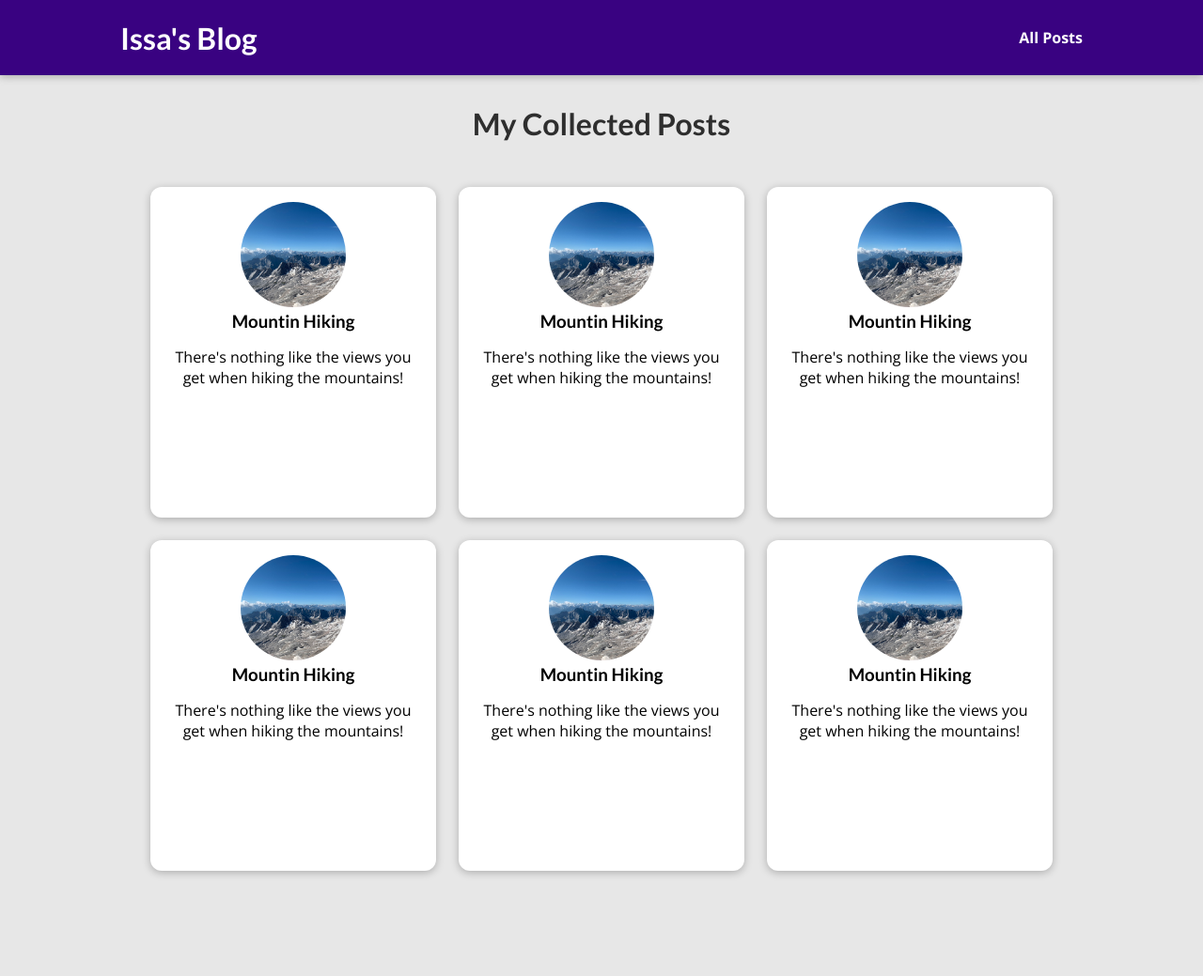
After one commit to issacharbaji/django-personal-blog, a Django app: template blog/templates/blog/all-posts.html in a window 1280 px wide. The commit adds this page. Shown: the whole page at 94% size. Run offline with Django 4.2, Linux system fonts and the light colour scheme; the template is opened without the code that fills it, so the values that code supplies are empty.

Commit message:
add more styling

```diff
--- /dev/null
+++ b/blog/static/blog/all-posts.css
@@ -0,0 +1,43 @@
+body {
+    background-color: #e7e7e7;
+  }
+
+  #main-navigation {
+    background-color: #390281;
+    box-shadow: 0 2px 8px rgba(0, 0, 0, 0.25);
+  }
+
+  #all-posts {
+    margin: 7rem auto;
+    width: 90%;
+    max-width: 60rem;
+  }
+
+  #all-posts h2 {
+    text-align: center;
+    font-size: 2rem;
+    color: #2e2e2e;
+    margin: 3rem 0;
+  }
+
+  ul {
+    list-style: none;
+    margin: 0;
+    padding: 0;
+    display: grid;
+    grid-template-columns: repeat(auto-fill, minmax(17rem, 1fr));
+    gap: 1.5rem;
+  }
+
+  .post img {
+    width: 7rem;
+    height: 7rem;
+  }
+
+  .post a {
+    height: 22rem;
+    transform-origin: center;
+    box-shadow: 0 2px 8px rgba(0, 0, 0, 0.25);
+    border-radius: 12px;
+    background-color: white;
+  }
--- /dev/null
+++ b/blog/static/blog/post.css
@@ -0,0 +1,43 @@
+.post {
+    display: flex;
+    flex-direction: column;
+    align-items: center;
+    text-align: center;
+  }
+
+  .post a {
+    text-decoration: none;
+    color: black;
+    transition: all 0.2s ease;
+    padding: 1rem;
+  }
+
+  .post a:hover,
+  .post a:active {
+    transform: scale(1.1);
+    background-color: #390281;
+    color: white;
+  }
+
+  .post img {
+    width: 5rem;
+    height: 5rem;
+    object-fit: cover;
+    border-radius: 50%;
+  }
+
+  .post h3 {
+    margin: 0.25rem 0;
+  }
+
+  .post time {
+    color: #666666;
+    margin: 0.25rem;
+    font-style: italic;
+    font-size: 0.85rem;
+  }
+
+  .post:hover time,
+  .post:active time {
+    color: white;
+  }
--- /dev/null
+++ b/blog/templates/blog/all-posts.html
@@ -0,0 +1,26 @@
+{% extends 'base.html' %}
+{% load static %}
+
+{% block title %}
+    My Blog
+{% endblock %}
+
+{% block css_files %}
+    <link rel="stylesheet" href="{% static 'blog/post.css'%}">
+    <link rel="stylesheet" href="{% static 'blog/all-posts.css'%}">
+{% endblock  %}
+
+{% block content %}
+    <section id='all-posts'>
+        <h2>My Collected Posts</h2>
+
+        <ul>
+            {% include 'blog/includes/post.html' %}
+            {% include 'blog/includes/post.html' %}
+            {% include 'blog/includes/post.html' %}
+            {% include 'blog/includes/post.html' %}
+            {% include 'blog/includes/post.html' %}
+            {% include 'blog/includes/post.html' %}
+        </ul>
+    </section>
+{% endblock  %}
--- /dev/null
+++ b/blog/templates/blog/includes/post.html
@@ -0,0 +1,12 @@
+{% load static %}
+<li>
+    <article class='post'>
+        <a href="">
+            <img src="{% static 'blog/images/mountains.jpg' %}" alt="Mountain Hiking">
+            <div class='post__content'>
+                <h3>Mountin Hiking</h3>
+                <p>There's nothing like the views you get when hiking the mountains!</p>
+            </div>
+        </a>
+    </article>
+</li>
--- a/blog/views.py
+++ b/blog/views.py
@@ -6,6 +6,6 @@ def starting_page(request):
     return render(request,'blog/index.html')
 
 def posts(request):
-    pass
+    return render(request,'blog/all-posts.html')
 def post_detail(request):
     pass
--- a/templates/base.html
+++ b/templates/base.html
@@ -1,5 +1,5 @@
 {% load static %}
-<!DOCTYPE html>
+
 <html lang="en">
 <head>
     <meta charset="UTF-8">
@@ -11,6 +11,13 @@
 </head>
 <body>
 
+    <header id='main-navigation'>
+        <h1><a href="">Issa's Blog</a></h1>
+        <nav>
+        <a href=""> All Posts</a>
+        </nav>
+    </header>
+
     {% block content %}
     {% endblock  %}
 
```
Also changed, not shown: blog/templates/blog/index.html (+2 -17 lines), blog/static/blog/images/mountains.jpg (added), blog/static/blog/images/woods.jpg (added), blog/static/blog/index.css (line endings or trailing spaces), static/apps.css (renamed from static/app.css).
